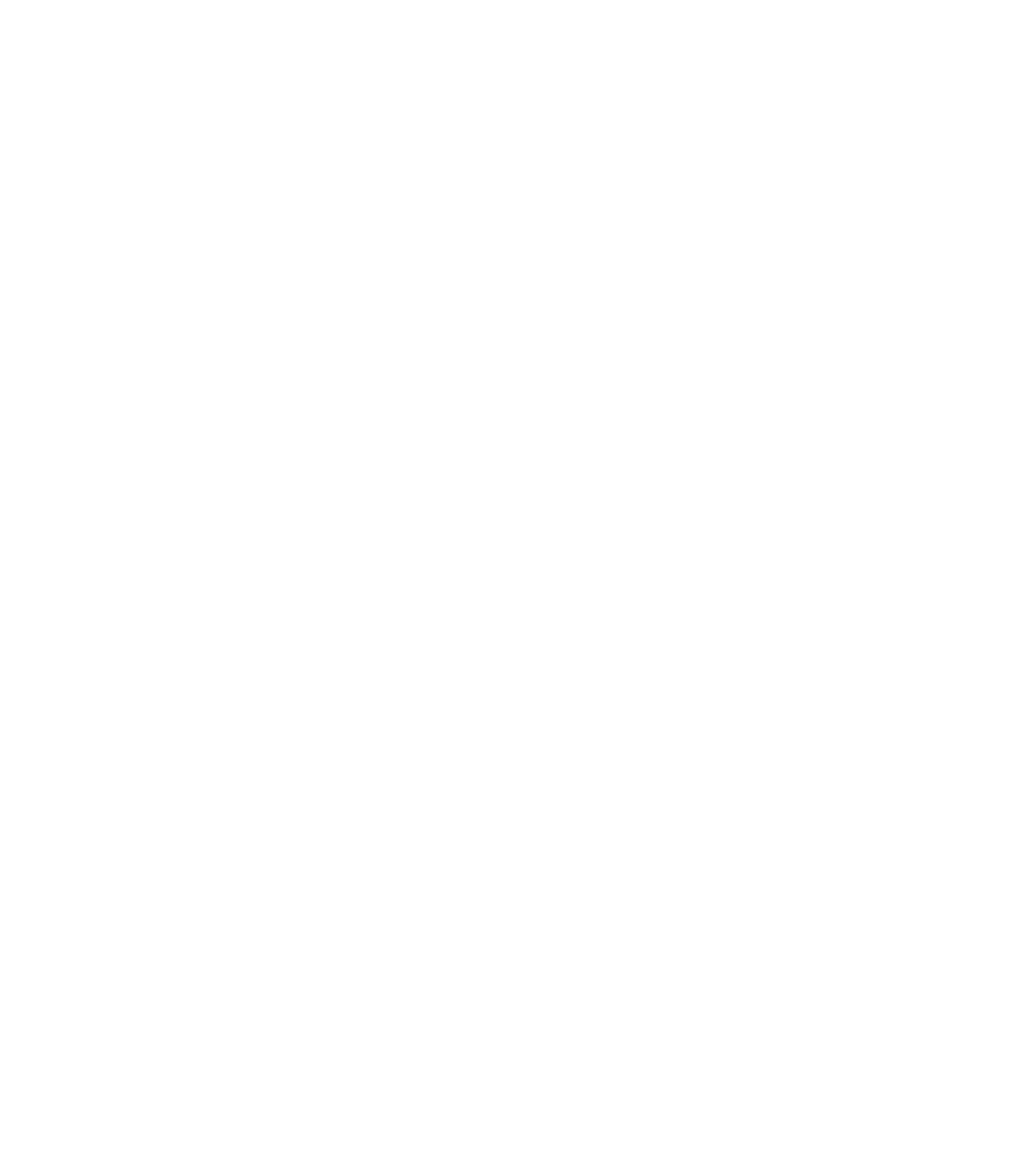
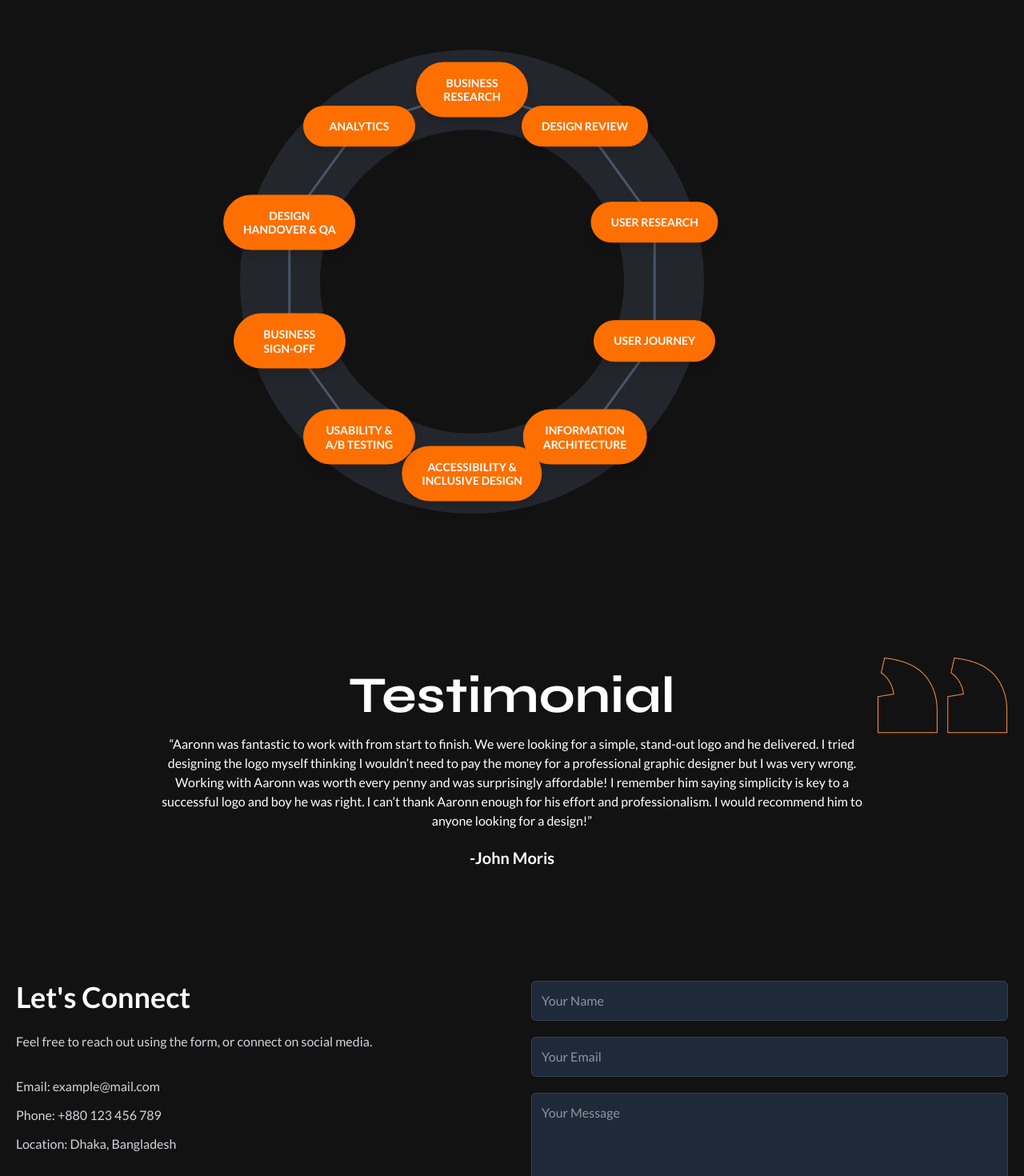
Before and after one commit to Subroto112001/DynamicPorfolio, a React (Vite) app: page / in a window 1280 px wide. Shown: the part 4500-5970 px from the top of the page at 80% size. Before the commit the page ends 4410 px from the top, so only its background shows below. Built offline with nearby package versions, Linux system fonts and the light colour scheme.

Commit message:
fotter testimonial and desin progress added

```diff
--- /dev/null
+++ b/src/Component/Contact.jsx
@@ -0,0 +1,50 @@
+import React from "react";
+
+export default function Contact() {
+    return (
+      <div className="bg-[#131212] py-10">
+        <section className=" text-white container">
+          <div className=" mx-auto grid grid-cols-1 md:grid-cols-2 gap-12">
+            {/* Left Content */}
+            <div>
+              <h2 className="text-4xl font-bold mb-6">Let's Connect</h2>
+              <p className="text-gray-300 mb-8">
+                Feel free to reach out using the form, or connect on social
+                media.
+              </p>
+              <ul className="space-y-3 text-gray-300">
+                <li>Email: example@mail.com</li>
+                <li>Phone: +880 123 456 789</li>
+                <li>Location: Dhaka, Bangladesh</li>
+              </ul>
+            </div>
+
+            {/* Contact Form */}
+            <form className="space-y-5">
+              <input
+                type="text"
+                placeholder="Your Name"
+                className="w-full p-3 rounded-md bg-gray-800 border border-gray-700 focus:outline-none"
+              />
+              <input
+                type="email"
+                placeholder="Your Email"
+                className="w-full p-3 rounded-md bg-gray-800 border border-gray-700 focus:outline-none"
+              />
+              <textarea
+                placeholder="Your Message"
+                rows="5"
+                className="w-full p-3 rounded-md bg-gray-800 border border-gray-700 focus:outline-none"
+              ></textarea>
+              <button
+                type="submit"
+                className="w-full py-3 bg-white text-black font-semibold rounded-md hover:bg-gray-200 transition"
+              >
+                Send Message
+              </button>
+            </form>
+          </div>
+        </section>
+      </div>
+    );
+}
--- /dev/null
+++ b/src/Component/DesignProcess.jsx
@@ -0,0 +1,95 @@
+import React from "react";
+
+const WorkflowDiagram = () => {
+  const nodes = [
+    { label: "BUSINESS\nRESEARCH", angle: 90 },
+    { label: "DESIGN REVIEW", angle: 54 },
+    { label: "USER RESEARCH", angle: 18 },
+    { label: "USER JOURNEY", angle: -18 },
+    { label: "INFORMATION\nARCHITECTURE", angle: -54 },
+    { label: "ACCESSIBILITY &\nINCLUSIVE DESIGN", angle: -90 },
+    { label: "USABILITY &\nA/B TESTING", angle: -126 },
+    { label: "BUSINESS\nSIGN-OFF", angle: -162 },
+    { label: "DESIGN\nHANDOVER & QA", angle: 162 },
+    { label: "ANALYTICS", angle: 126 },
+  ];
+
+  const radius = 240;
+  const centerX = 350;
+  const centerY = 350;
+
+  const getPosition = (angle) => {
+    const radian = (angle * Math.PI) / 180;
+    return {
+      x: centerX + radius * Math.cos(radian),
+      y: centerY - radius * Math.sin(radian),
+    };
+  };
+
+    return (
+      <div className="bg-[#131212]">
+        <div className="container">
+          <h3 className="text-white text-start text-[48px] font-bold">Our Design Process</h3>
+        </div>
+        <div className="flex flex-col  items-center justify-center min-h-screen  p-5">
+          <div className="relative" style={{ width: "800px", height: "800px" }}>
+            {/* Circle background */}
+            <svg className="absolute inset-0" width="800" height="800">
+              <circle
+                cx={centerX}
+                cy={centerY}
+                r={radius}
+                fill="none"
+                stroke="#4a5568"
+                strokeWidth="100"
+                opacity="0.3"
+              />
+
+              {/* Connecting lines */}
+              {nodes.map((node, index) => {
+                const nextIndex = (index + 1) % nodes.length;
+                const pos1 = getPosition(node.angle);
+                const pos2 = getPosition(nodes[nextIndex].angle);
+
+                return (
+                  <line
+                    key={`line-${index}`}
+                    x1={pos1.x}
+                    y1={pos1.y}
+                    x2={pos2.x}
+                    y2={pos2.y}
+                    stroke="#4a5568"
+                    strokeWidth="3"
+                  />
+                );
+              })}
+            </svg>
+
+            {/* Nodes */}
+            {nodes.map((node, index) => {
+              const pos = getPosition(node.angle);
+
+              return (
+                <div
+                  key={index}
+                  className="absolute transform -translate-x-1/2 -translate-y-1/2"
+                  style={{
+                    left: `${pos.x}px`,
+                    top: `${pos.y}px`,
+                  }}
+                >
+                  <div className="bg-[#fd6f00] group hover:bg-white border border-[#fd6f00] transition-colors duration-500 rounded-full px-6 py-4 shadow-lg min-w-[140px] flex items-center justify-center">
+                    <span className="text-white group-hover:text-[#fd6f00] transition-all duration-500 font-semibold text-sm text-center leading-tight whitespace-pre-line">
+                      {node.label}
+                    </span>
+                  </div>
+                </div>
+              );
+            })}
+          </div>
+        </div>
+      </div>
+    );
+};
+
+export default WorkflowDiagram;
--- /dev/null
+++ b/src/Component/Testimonial.jsx
@@ -0,0 +1,38 @@
+import React from "react";
+import quote from"../assets/Quote.png"
+const Testimonial = () => {
+  return (
+    <div className="bg-[#131212]">
+      <div className="container">
+        <div className=" pb-[100px] relative">
+          <div>
+            <h3 className="text-[64px] font-Syne font-bold text-white text-center">
+              {" "}
+              Testimonial
+            </h3>
+
+            <p className="max-w-[878px] text-white text-center mx-auto">
+              “Aaronn was fantastic to work with from start to finish. We were
+              looking for a simple, stand-out logo and he delivered. I tried
+              designing the logo myself thinking I wouldn’t need to pay the
+              money for a professional graphic designer but I was very wrong.
+              Working with Aaronn was worth every penny and was surprisingly
+              affordable! I remember him saying simplicity is key to a
+              successful logo and boy he was right. I can’t thank Aaronn enough
+              for his effort and professionalism. I would recommend him to
+              anyone looking for a design!”
+            </p>
+            <p className=" text-white text-center text-xl mt-5 font-bold">
+              -John Moris
+            </p>
+          </div>
+          <div className="absolute top-0 right-0">
+            <img src={quote} alt="" />
+          </div>
+        </div>
+      </div>
+    </div>
+  );
+};
+
+export default Testimonial;
--- a/src/Pages/Home.jsx
+++ b/src/Pages/Home.jsx
@@ -4,6 +4,9 @@
 import SelfPresentation from '../Component/SelfPresentation'
 import Service from '../Component/Service'
 import Project from '../Component/Project'
+import Testimonial from '../Component/Testimonial'
+import DesignProcess from '../Component/DesignProcess'
+import Contact from '../Component/Contact'
 
 const Home = () => {
   return (
@@ -12,7 +15,10 @@
       <Banner />
       <SelfPresentation />
       <Service />
-      <Project/>
+      <Project />
+      <DesignProcess/>
+      <Testimonial />
+      <Contact/>
     </div>
   );
 }
```
